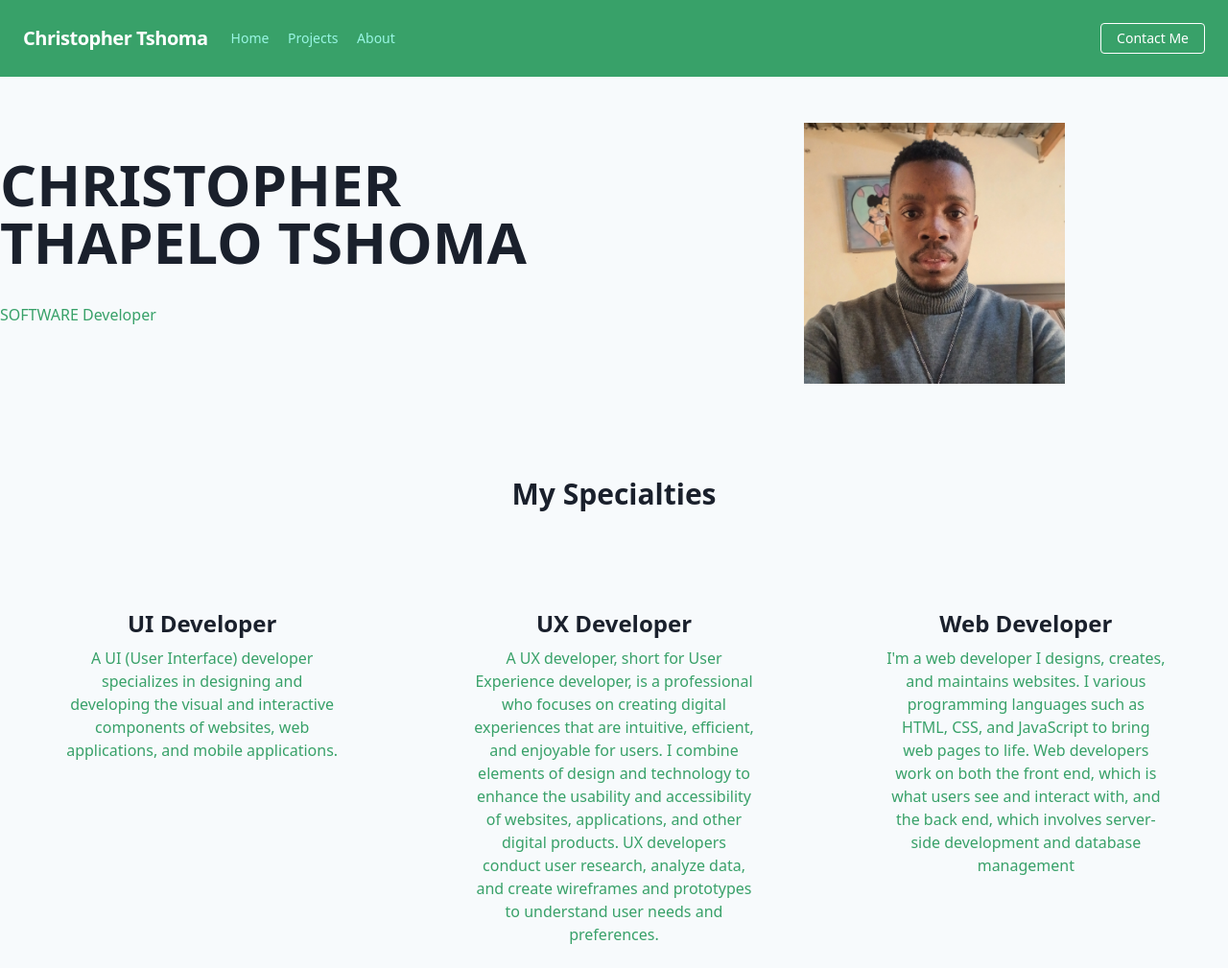
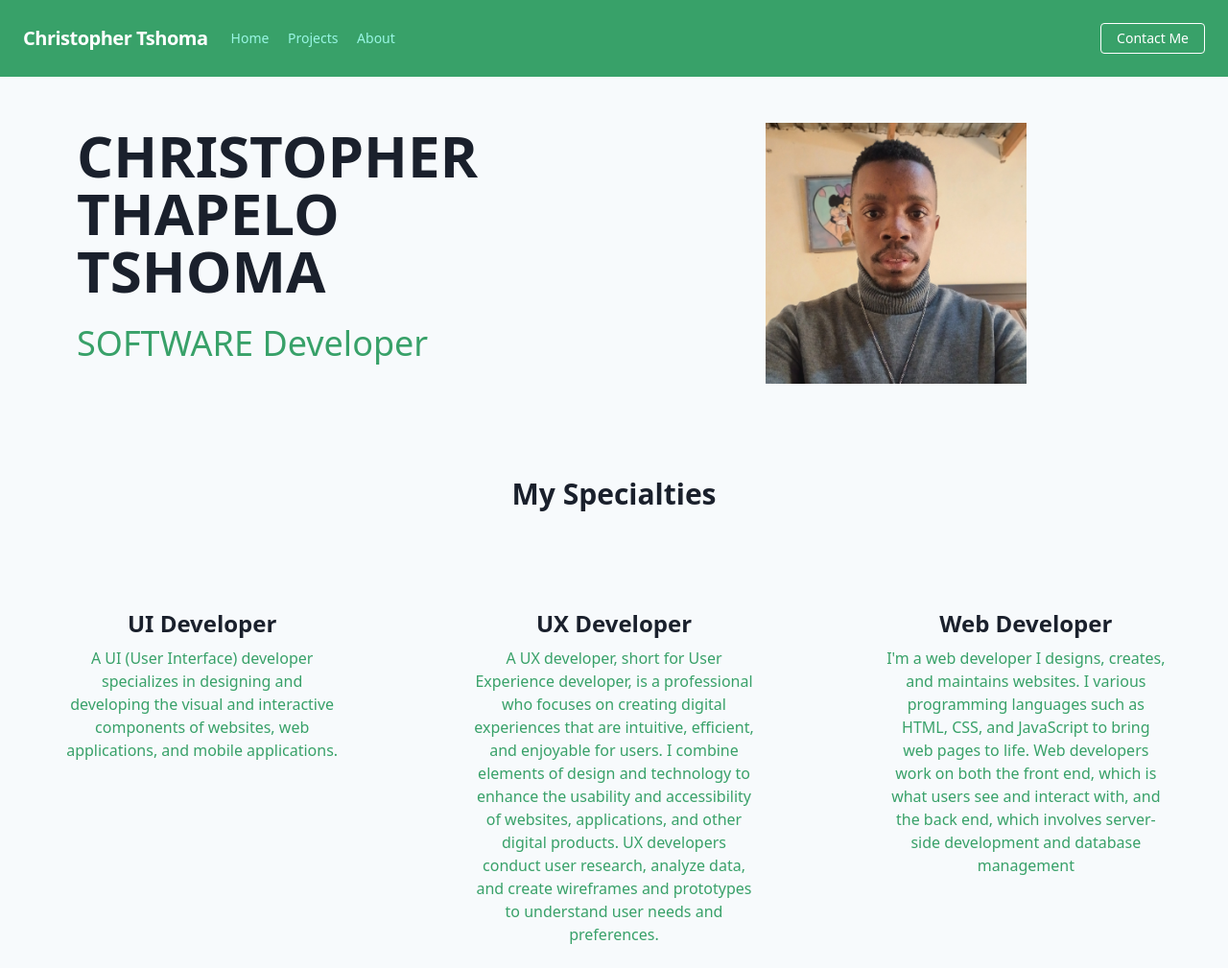
Before and after one commit to ChristopherTsh/CHRTSH528_BCL2401_GroupA_Christopher-Tshoma-CDV05, a website: page index.html in a window 1280 px wide. Shown: the top 1009 px of the page at 96% size. Drawn offline with nearby package versions, Linux system fonts and the light colour scheme.

Commit message:
"Updated hero section styling in index.html"

```diff
--- a/index.html
+++ b/index.html
@@ -49,12 +49,12 @@
       </nav>
 
     <!-- Hero Section -->
-    <section id="home" class="grid w-full grid-cols-1 my-auto mt-12 mb-8 md:grid-cols-2 xl:gap-14 px-15 md:gap-5">
+    <section id="home" class="grid w-full grid-cols-1 my-auto mt-12 mb-8 md:grid-cols-2 xl:gap-14 px-20 md:gap-5">
       <div class="flex flex-col justify-center col-span-1 text-center lg:text-start">
           <h1 class="mb-8 text-4xl font-extrabold leading-tight lg:text-6xl text-dark">
               CHRISTOPHER THAPELO TSHOMA
           </h1>
-          <h2 class="mb-6 text-base font-normal leading-7 lg:w-3/4 text-primary">
+          <h2 class="mb-6 text-4xl font-normal leading-7 lg:w-3/4 text-primary">
               SOFTWARE Developer
           </h2>
       </div>
```
